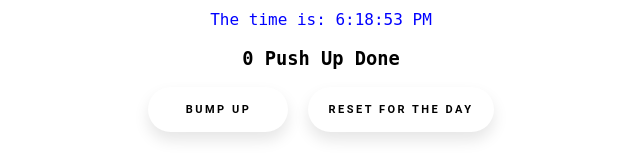
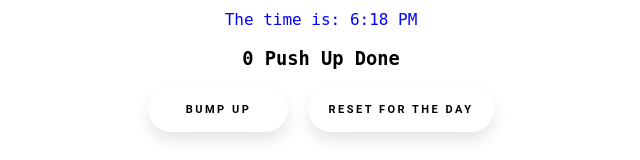
Before and after one commit to tylerjusfly/workout-tracker, a React (Create React App) app: page / in a window 1280 px wide. Shown: the top 160 px of the page, without its empty margins (319-959 px from the left). Built offline with nearby package versions, Linux system fonts and the light colour scheme.

Commit message:
formatted time in App.js to remove miliseconds

```diff
--- a/package.json
+++ b/package.json
@@ -6,6 +6,7 @@
     "@testing-library/jest-dom": "^5.14.1",
     "@testing-library/react": "^13.0.0",
     "@testing-library/user-event": "^13.2.1",
+    "moment": "^2.29.4",
     "react": "^18.2.0",
     "react-dom": "^18.2.0",
     "react-scripts": "5.0.1",
--- a/src/App.js
+++ b/src/App.js
@@ -10,9 +10,15 @@ function App() {
     textAlign: "center",
   };
 
+  const formatMiliseconds = (time) => {
+    let formattedtime = time.toLocaleTimeString().split(" ");
+
+    return `${formattedtime[0].slice(0, -3)} ${formattedtime[1]}`;
+  };
+
   return (
     <>
-      <div style={styles}>The time is: {time.toLocaleTimeString()}</div>
+      <div style={styles}>The time is: {formatMiliseconds(time)}</div>
       <Pushup />
     </>
   );
--- a/src/pages/Pushup.js
+++ b/src/pages/Pushup.js
@@ -5,13 +5,14 @@ import { useTimeContext } from "../Context/useTime";
 
 const Pushup = () => {
   const [pushupCount, setPushupCount] = useState(JSON.parse(localStorage.getItem("pushup")) || 0);
-  const [isPlaying, setIsPlaying] = useState(false);
 
   const { time, interval, StartOfDay } = useTimeContext();
 
   const audioRef = createRef();
 
   useEffect(() => {
+    // document.title = "Pushups"
+
     localStorage.setItem("pushup", JSON.stringify(pushupCount));
   }, [pushupCount]);
 
@@ -31,7 +32,6 @@ const Pushup = () => {
   const bumpupCount = () => {
     setPushupCount((prevVal) => prevVal + 10);
     audioRef.current.play();
-    setIsPlaying(true);
   };
 
   const resetPushupCount = () => {
```
Also changed, not shown: 1 other file (tests, documents, lock files or other folders).
